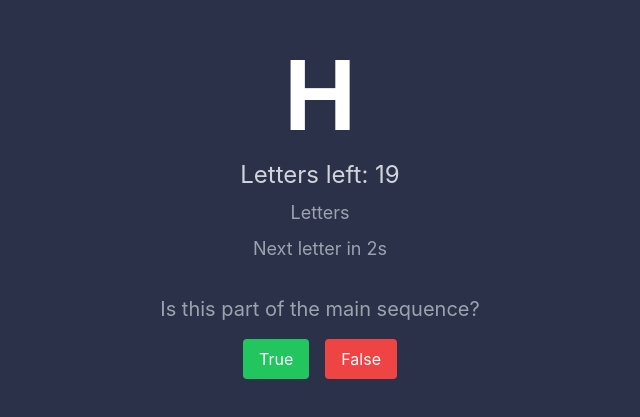
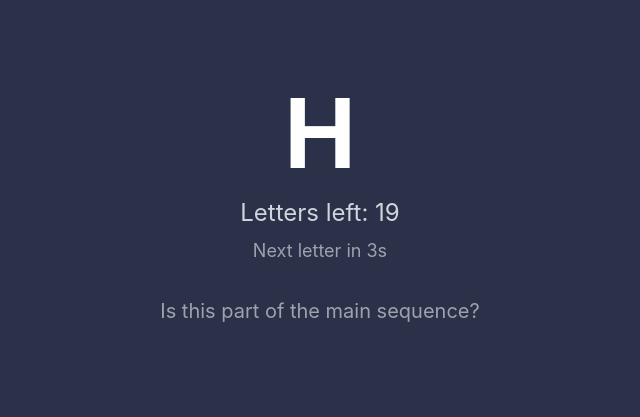
Before and after one commit to SooryaSRajan/n-back-test, a React (Create React App) app: page /game in a window 1280 px wide. Shown: the part 187-604 px from the top of the page, without its empty margins (320-960 px from the left). Built offline with nearby package versions, Linux system fonts and the light colour scheme.

Commit message:
Added interval generation

```diff
--- a/src/pages/game-page.tsx
+++ b/src/pages/game-page.tsx
@@ -26,58 +26,67 @@ const GameComponent: React.FC = () => {
     const [solution, setSolution] = useState<boolean[]>([]); // Solution array to track true/false for main letters
     const [currentIndex, setCurrentIndex] = useState<number>(0);
     const [currentCharacter, setCurrentCharacter] = useState<string | null>(null);
-    const [seenLetters, setSeenLetters] = useState<boolean[]>([]);
+    const [answers, setAnswers] = useState<boolean[]>([]); // Track user's answers
     const [countdown, setCountdown] = useState<number>(3); // Countdown state
+    const [intervalState, setIntervalState] = useState<NodeJS.Timer>(); // Countdown state
 
     useEffect(() => {
         const { sequence, solution } = generateCharacterArray(); // Get the sequence and solution array
         setCharacters(sequence);
         setSolution(solution);
-        setSeenLetters(new Array(sequence.length).fill(false)); // Initialize seen letters array
+        console.log(sequence, solution)
+        setAnswers(new Array(sequence.length).fill(false)); // Initialize answers array
 
         // Set the first character to be displayed initially
         setCurrentCharacter(sequence[0]);
 
-        // Start countdown timer for auto-changing the letter
         const interval = setInterval(() => {
-            setCountdown((prevCountdown) => {
-                if (prevCountdown <= 1) {
-                    handleNextLetter(); // Move to the next letter when countdown hits 0
-                    return 3; // Reset countdown
-                }
-                return prevCountdown - 1;
-            });
+            setCountdown(prev => prev - 1)
         }, 1000); // Decrease countdown every second
+
+        setIntervalState(interval)
 
         return () => clearInterval(interval); // Clean up interval on unmount
     }, []);
 
-    // Handler to go to the next letter
-    const handleNextLetter = () => {
-        setCurrentIndex((prevIndex) => {
-            const newIndex = prevIndex + 1;
+    useEffect(() => {
+        if (countdown === 0 && currentIndex <= characters.length - 1) {
+            setCountdown(3)
+            setCurrentIndex(currentIndex => currentIndex + 1)
+        }
+    }, [characters.length, countdown, currentIndex]);
 
-            // Stop if we reach the end of the sequence
-            if (newIndex >= characters.length) {
-                return prevIndex;
+    useEffect(() => {
+        if (currentIndex === characters.length - 1) {
+            //TODO: render next component
+            clearInterval(intervalState)
+            setCurrentIndex(characters.length - 1)
+            return;
         }
+        setCurrentCharacter(characters[currentIndex])
+    }, [characters, characters.length, currentIndex, intervalState]);
 
-            // Update current character
-            setCurrentCharacter(characters[newIndex]);
+    useEffect(() => {
+        console.log(answers)
+    }, [answers]);
 
-            return newIndex;
+    const handleButtonClick = (isTrue: boolean) => {
+        // Check if the user's selection matches the solution
+
+        if (currentIndex === characters.length - 1) return;
+
+        const isCorrect = isTrue === solution[currentIndex];
+
+        // Update the answers array
+        setAnswers((prevAnswers) => {
+            const updatedAnswers = [...prevAnswers];
+            updatedAnswers[currentIndex] = isCorrect;
+            return updatedAnswers;
         });
-        setCountdown(3); // Reset countdown when manually going to the next letter
-    };
 
-    // Handler for button click (True/False)
-    const handleButtonClick = (isTrue: boolean) => {
-        setSeenLetters((prev) => {
-            const updated = [...prev];
-            updated[currentIndex] = isTrue; // Mark the current letter as seen or not
-            return updated;
-        });
-        handleNextLetter(); // Go to the next letter on button click
+        // Move to the next letter
+        setCurrentIndex(currentIndex => currentIndex + 1)
+        setCountdown(3)
     };
 
     return (
@@ -85,12 +94,14 @@ const GameComponent: React.FC = () => {
             <div className="text-center mb-8">
                 <h1 className="text-8xl font-bold text-white">{currentCharacter}</h1>
                 <p className="text-2xl mt-4 text-gray-300">Letters left: {characters.length - currentIndex - 1}</p>
-                <p className="text-lg text-gray-400 mt-2">Letters {solution}</p>
                 <p className="text-lg text-gray-400 mt-2">Next letter in {countdown}s</p>
             </div>
 
-            <p className="text-xl mb-4 text-gray-400">Is this part of the main sequence?</p>
+            <p className="text-xl mb-4 text-gray-400">
+                Is this part of the main sequence?
+            </p>
 
+            {currentIndex > 0 && (
                 <div className="flex space-x-4">
                     <button
                         className="bg-green-500 text-white px-4 py-2 rounded"
@@ -105,6 +116,7 @@ const GameComponent: React.FC = () => {
                         False
                     </button>
                 </div>
+            )}
         </div>
     );
 };
@@ -142,24 +154,12 @@ function generateCharacterArray(): { sequence: string[], solution: boolean[] } {
     sequence = sequence.slice(0, 20);
     solution = solution.slice(0, 20);
 
-    // Ensure the last letter isn't the same as the first or second-to-last letter
-    const firstLetter = sequence[0];
-    const secondLastLetter = sequence[sequence.length - 2];
-    let lastLetter = sequence[sequence.length - 1];
-
-    while (lastLetter === firstLetter || lastLetter === secondLastLetter) {
-        lastLetter = randomLetter();
-    }
-
-    sequence[sequence.length - 1] = lastLetter;
-    solution[solution.length - 1] = true; // Last letter should be part of the main sequence
-
     return { sequence, solution };
 }
 
 const GamePage: React.FC = () => {
     const [changePage, setChangePage] = useState<boolean>(false);
-    const [countdown, setCountdown] = useState<number>(1);
+    const [countdown, setCountdown] = useState<number>(5);
 
     useEffect(() => {
         const interval = setInterval(() => {
```
Lines whose indentation alone changed are shown as unchanged.
